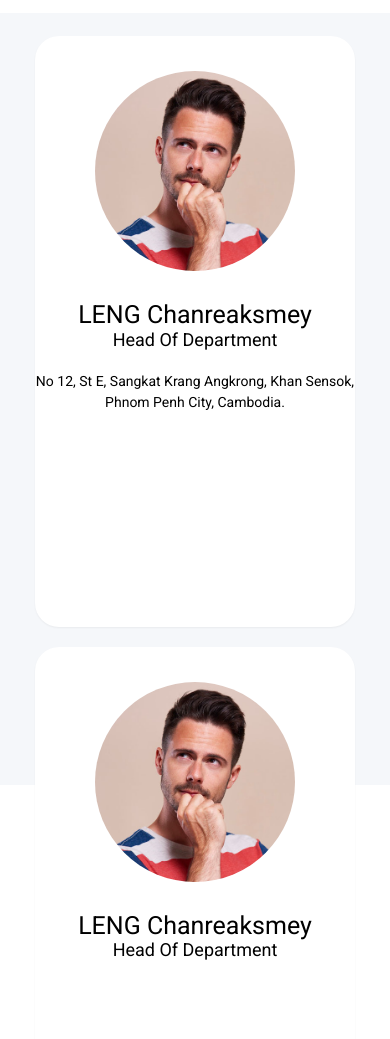
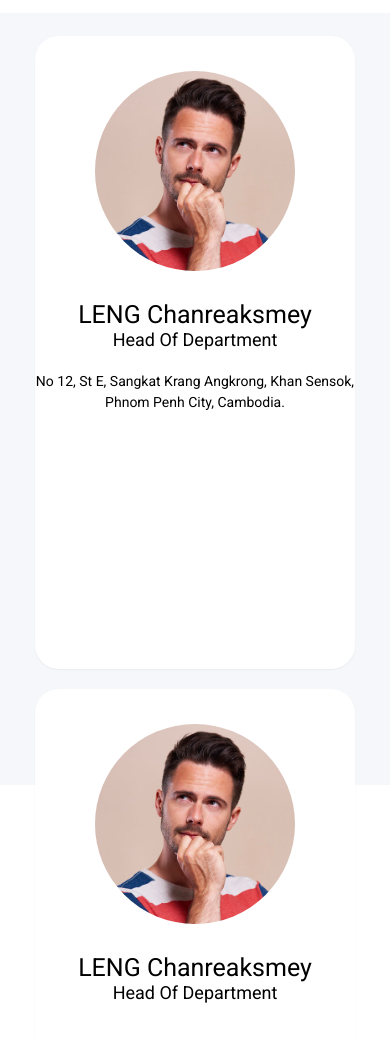
Before and after one commit to chanreaksmeyleng/hw23, a website: page profile.html in a window 390 px wide. Shown: the part 59-1098 px from the top of the page. Drawn offline with nearby package versions, Linux system fonts and the light colour scheme; a web font is replaced by a local one.

Commit message:
first commit

```diff
--- a/profile.html
+++ b/profile.html
@@ -281,13 +281,13 @@
     </header>
     <main class="h-screen lg:px-40 md:px-40 sm:px-[17px] px-[17px] pt-[95px] bg-[#F5F7FA]">
       <div class="w-full flex lg:flex-row md:flex-row sm:flex-col flex-col items-center gap-5">
-        <div class="shadow-sm lg:h-[80vh] md:h-[80vh] sm:h-[70vh] h-[70vh] w-[320px] flex flex-col  items-center bg-white rounded-3xl pt-[35px]">
+        <div class="shadow-sm lg:h-[80vh] md:h-[80vh] sm:h-[75vh] h-[75vh] w-[320px] flex flex-col  items-center bg-white rounded-3xl pt-[35px]">
             <img src="./src/image/profile.jpg" class="rounded-full w-[200px] h-[200px]" alt="">
             <p class="text-[25px] pt-[25px]">LENG Chanreaksmey</p>
             <p class="text-[18px] leading-3">Head Of Department</p>
             <p class="text-[14px] mx-[35px] pt-[25px] text-center">No 12, St E, Sangkat Krang Angkrong, Khan Sensok, Phnom Penh City, Cambodia.</p>
         </div>
-        <div class="shadow-sm lg:h-[80vh] md:h-[80vh] sm:h-[70vh] h-[70vh] w-[320px] flex flex-col  items-center bg-white rounded-3xl pt-[35px] ">
+        <div class="shadow-sm lg:h-[80vh] md:h-[80vh] sm:h-[75vh] h-[75vh] w-[320px] flex flex-col  items-center bg-white rounded-3xl pt-[35px] ">
             <img src="./src/image/profile.jpg" class="rounded-full w-[200px] h-[200px]" alt="">
             <p class="text-[25px] pt-[25px]">LENG Chanreaksmey</p>
             <p class="text-[18px] leading-3">Head Of Department</p>
```
Also changed, not shown: src/output.css.
